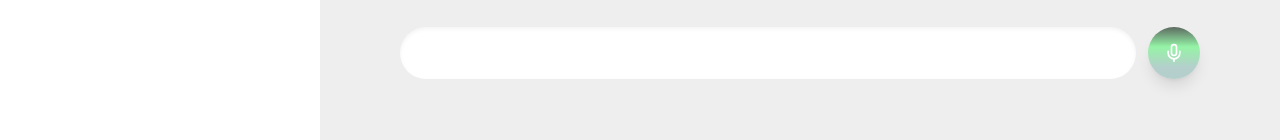
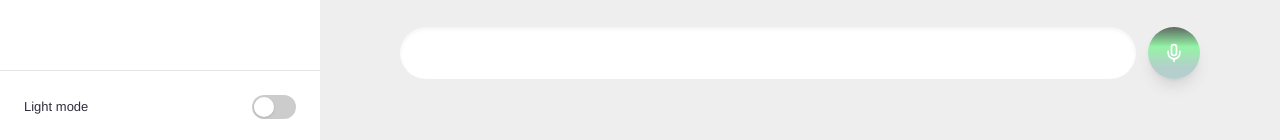
Before and after one commit to Nisha-developers/Zymm-design-, a React (Vite) app: page / in a window 1280 px wide. Shown: the part 657-797 px from the top of the page. Built offline with nearby package versions, Linux system fonts and the light colour scheme.

Commit message:
Add theme toggle button to Sidebar component

```diff
--- a/src/components/Sidebar.jsx
+++ b/src/components/Sidebar.jsx
@@ -141,6 +141,22 @@ export default function Sidebar({
           />
 
         </div>
+                {/* Theme switch (end of sidebar) */}
+        <div className="w-[280px] shrink-0 border-t border-black/10 p-6 dark:border-white/10 md:w-[320px]">
+          <button
+            type="button"
+            onClick={toggleTheme}
+            role="switch"
+            aria-checked={theme === 'dark'}
+            aria-label="Toggle dark mode"
+            className="flex w-full cursor-pointer items-center justify-between text-[13px] font-medium text-[#2E2E3E] dark:text-white"
+          >
+            <span>{theme === 'dark' ? 'Dark mode' : 'Light mode'}</span>
+            <span className={`relative h-6 w-11 rounded-full transition-colors ${theme === 'dark' ? 'bg-[#3C3C3C]' : 'bg-black/20'}`}>
+              <span className={`absolute top-0.5 left-0.5 h-5 w-5 rounded-full bg-white shadow transition-transform ${theme === 'dark' ? 'translate-x-5' : ''}`} />
+            </span>
+          </button>
+        </div>
       </aside>
     </>
   );
```
